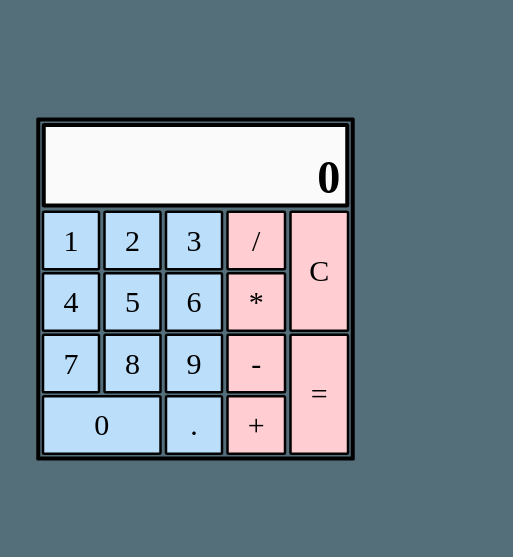
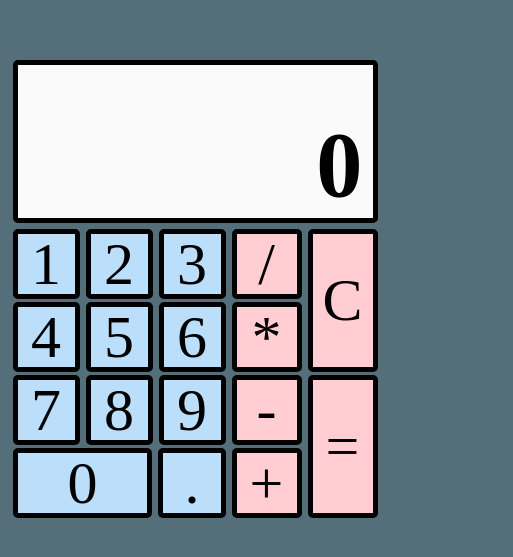
Before and after one commit to mrBeniek/Calculator, a React (Create React App) app: page / in a window 390 px wide. Shown: the part 133-690 px from the top of the page, 513 px wide, since content can reach past the window. Built offline with nearby package versions, Linux system fonts and the light colour scheme; a web font is replaced by a local one.

Commit message:
Responsywność: rework

```diff
--- a/src/App.scss
+++ b/src/App.scss
@@ -23,6 +23,7 @@ body {
 
   border: solid black 8px;
   border-radius: 3px;
+
   margin: auto;
   justify-content: center;
   padding-bottom: 5px;
@@ -43,7 +44,6 @@ body {
   margin: 3px;
   min-width: 600px;
   min-height: 130px;
-  height: 100%;
   text-align: right;
 }
 
@@ -69,6 +69,7 @@ body {
 
 #buttons-container {
   display: flex;
+  justify-content: center;
   max-width: 620px;
   width: 100%;
   max-height: 490px;
@@ -138,13 +139,59 @@ body {
 }
 
 @media only screen and (max-width: 666px) {
-  #main {
-   transform: scale(0.75, 0.75)
+  #display {
+    min-width: 400px;
+    min-height: 90px;
+  }
+
+  .row {
+    width: 279px;
+    height: 93px;
+  }
+  .panel {
+    width: 90px;
+    height: 90px;
+  }
+
+  .panel-big-horizon {
+    width: 186px;
+  }
+
+  .panel-big-vert {
+    height: 183px;
   }
 }
 
 @media only screen and (max-width: 525px) {
   #main {
-   transform: scale(0.5, 0.5)
+    border: none;
+    box-sizing: border-box;
+    padding-bottom: 0px;
+    max-height: 500px;
+  }
+
+  #display {
+    border: solid black 5px;
+    min-width: 320px;
+    min-height: 90px;
+  }
+
+  .row {
+    width: 219px;
+    height: 73px;
+  }
+  .panel {
+
+    width: 70px;
+    height: 70px;
+
+  }
+
+  .panel-big-horizon {
+    width: 146px;
+  }
+
+  .panel-big-vert {
+    height: 143px;
   }
 }
```
